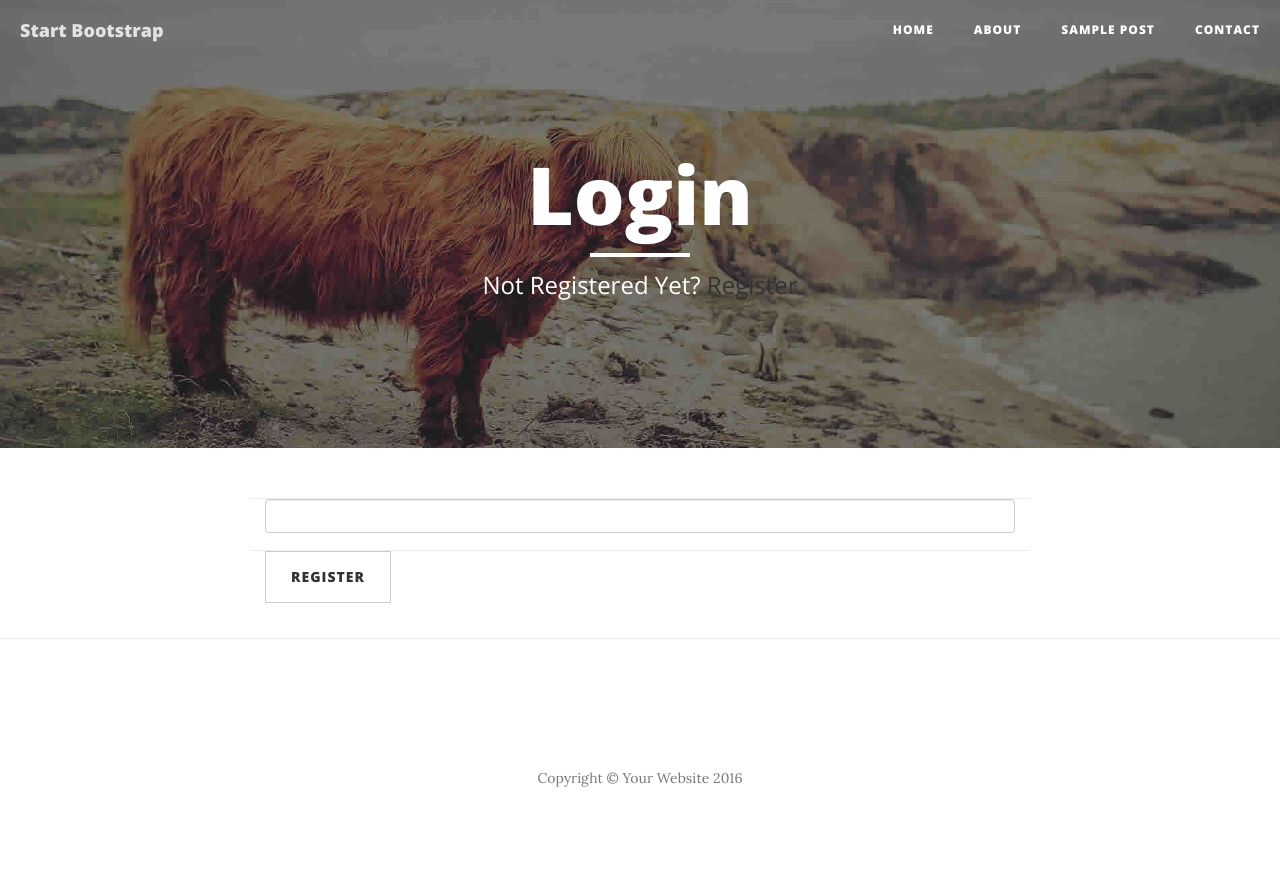
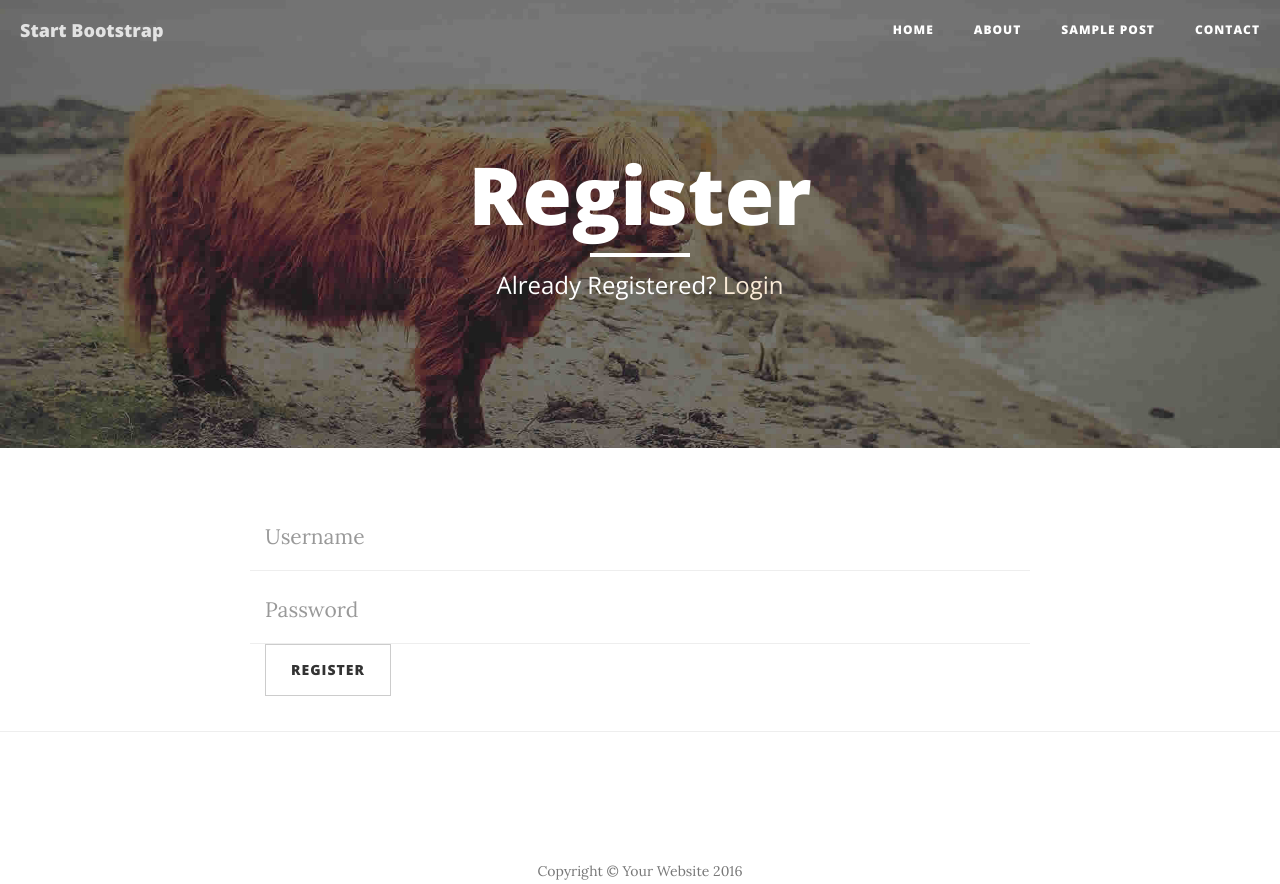
Before and after one commit to TheTahaYaseen/TheTahaLogs, a Django app: page /register in a window 1280 px wide. Shown: the top 884 px of the page. Before the commit the page ends 787 px from the top, so only its background shows below. Run offline with Django 4.2, Linux system fonts and the light colour scheme; some libraries are stand-ins or nearby versions.

Commit message:
Organized Templates And Stuff

```diff
--- a/blog/templates/blog/auth/register.html
+++ b/blog/templates/blog/auth/register.html
@@ -1,16 +1,17 @@
 {% extends "layout.html" %}
+{% load static %}
 
 {% block content %}
 
 
-<header class="intro-header" style="background-image: url('img/contact-bg.jpg')">
+<header class="intro-header" style="background-image: url('{% static 'img/contact-bg.jpg' %}')">
     <div class="container">
         <div class="row">
             <div class="col-lg-8 col-lg-offset-2 col-md-10 col-md-offset-1">
                 <div class="page-heading">
-                    <h1>Login</h1>
+                    <h1>Register</h1>
                     <hr class="small">
-                    <span class="subheading">Not Registered Yet? <a href="">Register</a></span>
+                    <span class="subheading">Already Registered? <a href="" style="text-decoration: none; color: antiquewhite;">Login</a></span>
                 </div>
             </div>
         </div>
@@ -20,17 +21,22 @@
 <div class="container">
     <div class="row">
         <div class="col-lg-8 col-lg-offset-2 col-md-10 col-md-offset-1">
-            <form nam>
+            <form method="POST">
+                <div id="success"></div>
                 <div class="row control-group">
                     <div class="form-group col-xs-12 floating-label-form-group controls">
-                        <label>{{field.label}}</label>
-                        <div class="form-control">
-                            {{field}}
-                        </div>
+                        <label>Username</label>
+                        <input type="text" class="form-control" placeholder="Username" name="username" required data-validation-required-message="Please enter your name.">
                         <p class="help-block text-danger"></p>
                     </div>
                 </div>
-                <div id="success"></div>
+                <div class="row control-group">
+                    <div class="form-group col-xs-12 floating-label-form-group controls">
+                        <label>Password</label>
+                        <input type="password" class="form-control" placeholder="Password" name="password" required data-validation-required-message="Please enter your password.">
+                        <p class="help-block text-danger"></p>
+                    </div>
+                </div>
                 <div class="row">
                     <div class="form-group col-xs-12">
                         <button type="submit" class="btn btn-default">Register</button>
--- a/blog/views.py
+++ b/blog/views.py
@@ -1,4 +1,5 @@
 from django.shortcuts import render
+from django.contrib.auth.forms import UserCreationForm
 
 # Create your views here.
 def register_view(request):
```
Also changed, not shown: blog/templates/blog/auth/login.html (+5 -6 lines).
